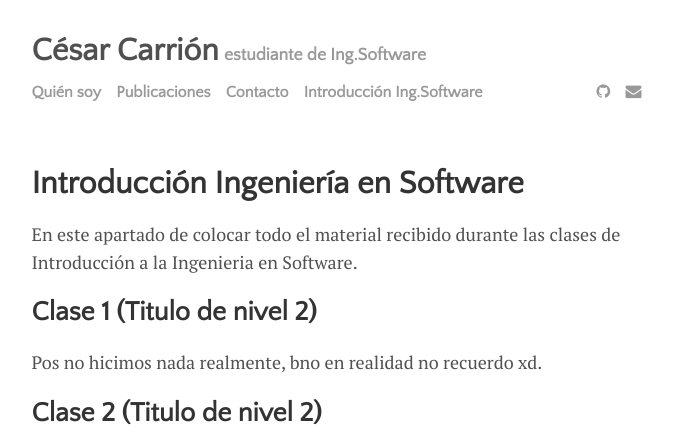
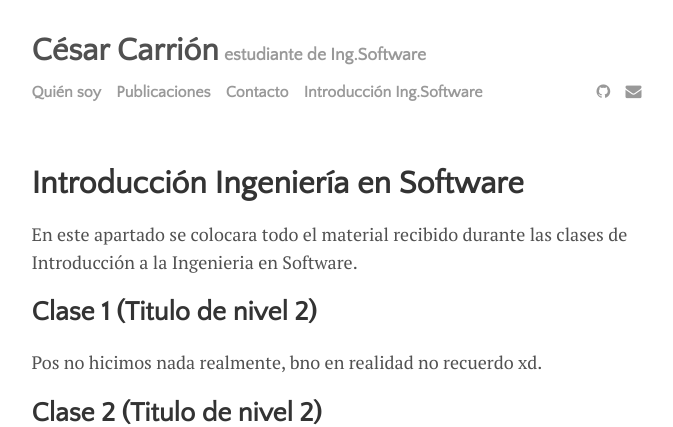
Before and after one commit to CesarFCL/CesarCarrion, a Jekyll site: the page built from menu/IntSof.md, in a window 1280 px wide. Shown: the top 427 px of the page, without its empty margins (301-974 px from the left). Built offline with Jekyll 4.4.1, drawn with Linux system fonts in a browser that asks for light colours.

Commit message:
Modificación 2.05.3
Modificación 2.05.3

```diff
--- a/menu/IntSof.md
+++ b/menu/IntSof.md
@@ -3,7 +3,7 @@ layout: page
 title: Introducción Ingeniería en Software
 ---
 
-En este apartado de colocar todo el material recibido durante las clases de Introducción a la Ingenieria en Software.
+En este apartado se colocara todo el material recibido durante las clases de Introducción a la Ingenieria en Software.
 
 <!--<De aquí para abajo estarian lo que se veria en cada clase segun el plan de clase y en funcion de las diapositivas dadas por el profe??>-->
 
```
